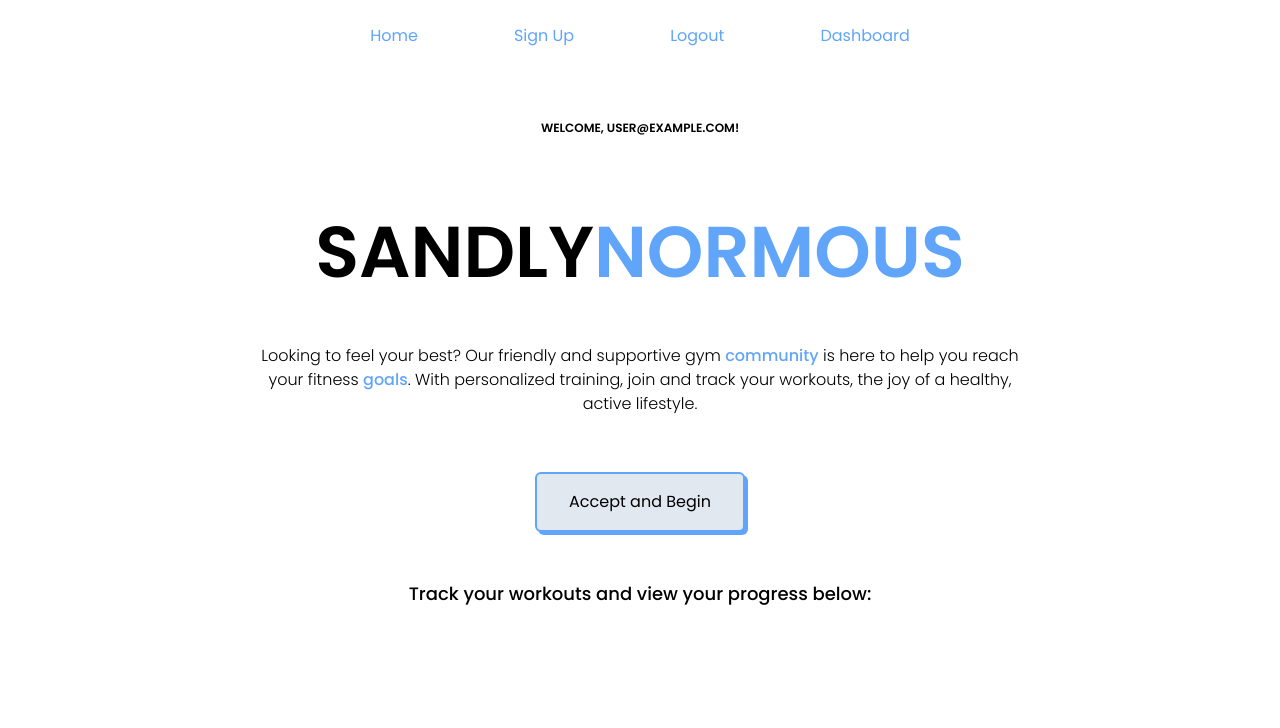
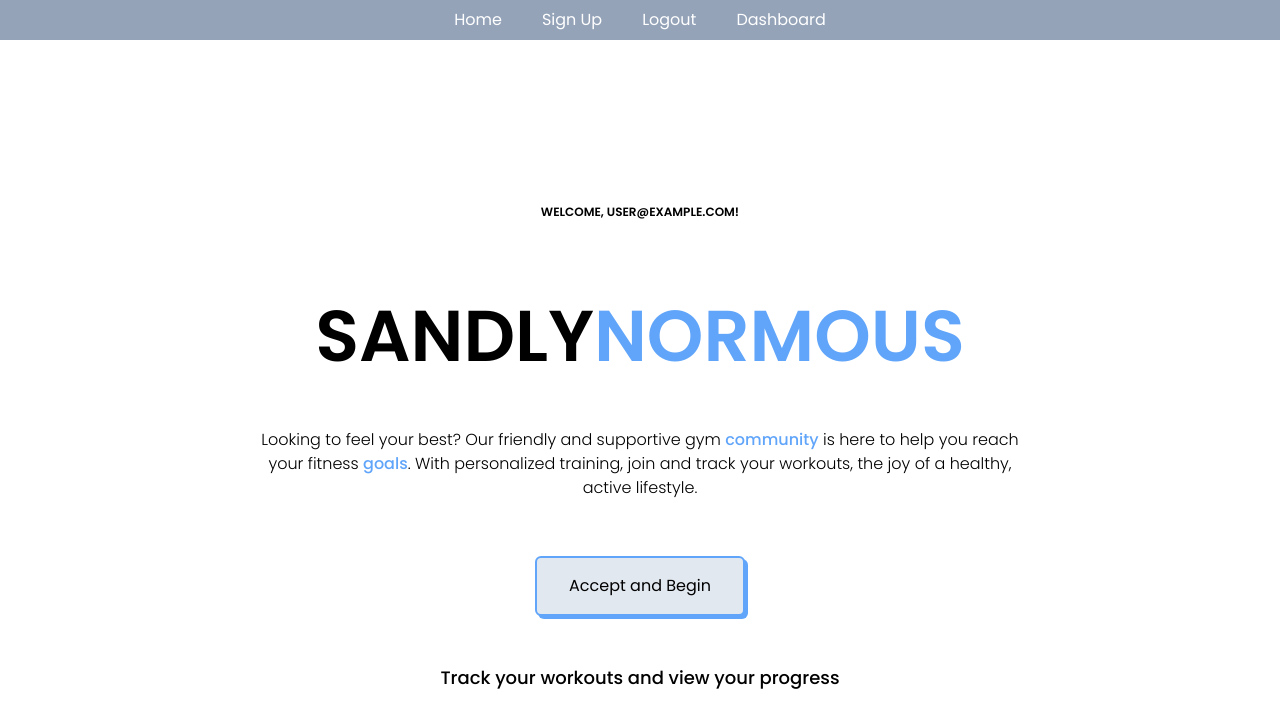
Before and after one commit to claranceJ/Sandly, a React (Vite) app in the folder sandly/: page / in a window 1280 px wide. Shown: the top 728 px of the page. Built offline with nearby package versions, Linux system fonts and the light colour scheme; no server answers; sample sign-in values are in the browser's storage.

Commit message:
feat: add bg color

```diff
--- a/sandly/src/App.jsx
+++ b/sandly/src/App.jsx
@@ -11,35 +11,35 @@ const Navbar = () => {
   const { currentUser } = useAuth(); // Get current user from Auth context
 
   return (
-    <nav className="bg-gradient-to-r text-white py-6">
+    <nav className="bg-gradient-to-r bg-slate-400 text-white py-2">
       <div className="max-w-screen-xl mx-auto px-4">
-        <ul className="flex flex-col sm:flex-row justify-center gap-24">
+        <ul className="flex flex-col sm:flex-row justify-center gap-10">
           <li>
-            <Link to="/" className="text-blue-400 hover:text-blue-500 duration-200">
+            <Link to="/" className="text-white hover:text-blue-500 duration-200">
               Home
             </Link>
           </li>
           <li>
-            <Link to="/signup" className="text-blue-400 hover:text-blue-500 duration-200">
+            <Link to="/signup" className="text-white hover:text-blue-500 duration-200">
               Sign Up
             </Link>
           </li>
           {!currentUser ? ( // Conditional rendering based on auth state
             <li>
-              <Link to="/login" className="text-blue-400 hover:text-blue-500 duration-200">
+              <Link to="/login" className="text-white hover:text-blue-500 duration-200">
                 Login
               </Link>
             </li>
           ) : (
             <li>
-              <Link to="/logout" className="text-blue-400 hover:text-blue-500 duration-200">
+              <Link to="/logout" className="text-white hover:text-blue-500 duration-200">
                 Logout
               </Link>
             </li>
           )}
           {currentUser && ( // Only show the Dashboard link if the user is signed in
             <li>
-              <Link to="/Main" className="text-blue-400 hover:text-blue-500 duration-200">
+              <Link to="/Main" className="text-white hover:text-blue-500 duration-200">
                 Dashboard
               </Link>
             </li>
--- a/sandly/src/components/Home.jsx
+++ b/sandly/src/components/Home.jsx
@@ -23,7 +23,7 @@ const Home = () => {
   return (
     <div>
       {user ? (
-        <div className="min-h-screen bg-slate-500flex flex-col items-center justify-center text-center max-w-[800px] w-full mx-auto p-4">
+        <div className="min-h-screen flex flex-col items-center justify-center text-center max-w-[800px] w-full mx-auto p-4">
           <div className="flex flex-col gap-4">
             <h1 className="gap-4 uppercase gap-3  font-semibold text-xs sm:text-xs md:text-xs lg:text-xs py-8">
               Welcome, {user.email}!
@@ -48,10 +48,10 @@ const Home = () => {
             <p>Accept and Begin</p>
           </button>
 
-          <h2 className="text-lg font-medium py-4">Track your workouts and view your progress below:</h2>
+          <h2 className="text-lg font-medium py-4">Track your workouts and view your progress</h2>
         </div>
       ) : (
-        <p>Loading...</p>
+        <p className="text-center">Loading...</p>
       )}
     </div>
   );
```
